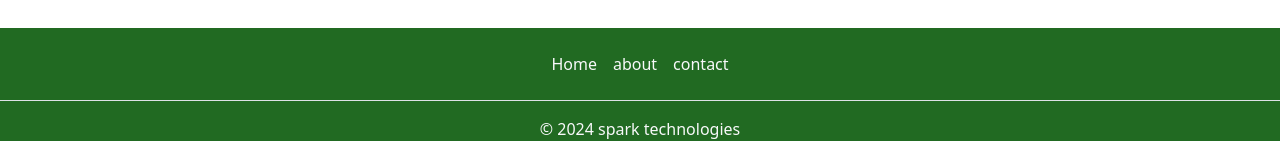
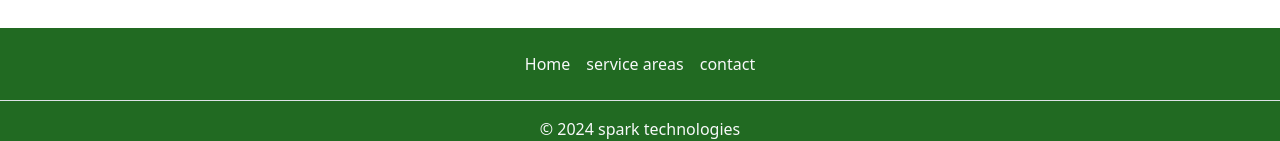
Before and after one commit to Sunilnaik43/hyd-info-hitech-city.., a plain HTML site: page Hitech city/acmechanics.html in a window 1280 px wide. Shown: the part 4724-4865 px from the top of the page. Drawn offline with nearby package versions, Linux system fonts and the light colour scheme.

Commit message:
Update acmechanics.html

```diff
--- a/Hitech city/acmechanics.html
+++ b/Hitech city/acmechanics.html
@@ -466,7 +466,7 @@
       <footer class="py-3 mt-4 bg-primary main-color">
         <ul class="nav justify-content-center border-bottom pb-3 mb-3">
           <li class="nav-item"><a href="../Hitech city/index.html" class="nav-link px-2 text-light ">Home</a></li>
-          <li class="nav-item"><a href="#" class="nav-link px-2 text-light">about</a></li>
+          <li class="nav-item"><a href="../Hitech city/hitechcity.html" class="nav-link px-2 text-light">service areas</a></li>
           <li class="nav-item"><a href="../Hitech city/contact.html" class="nav-link px-2 text-light">contact</a></li>
         </ul>
         <p class="text-center text-light">&copy; 2024 spark technologies</p>
```
